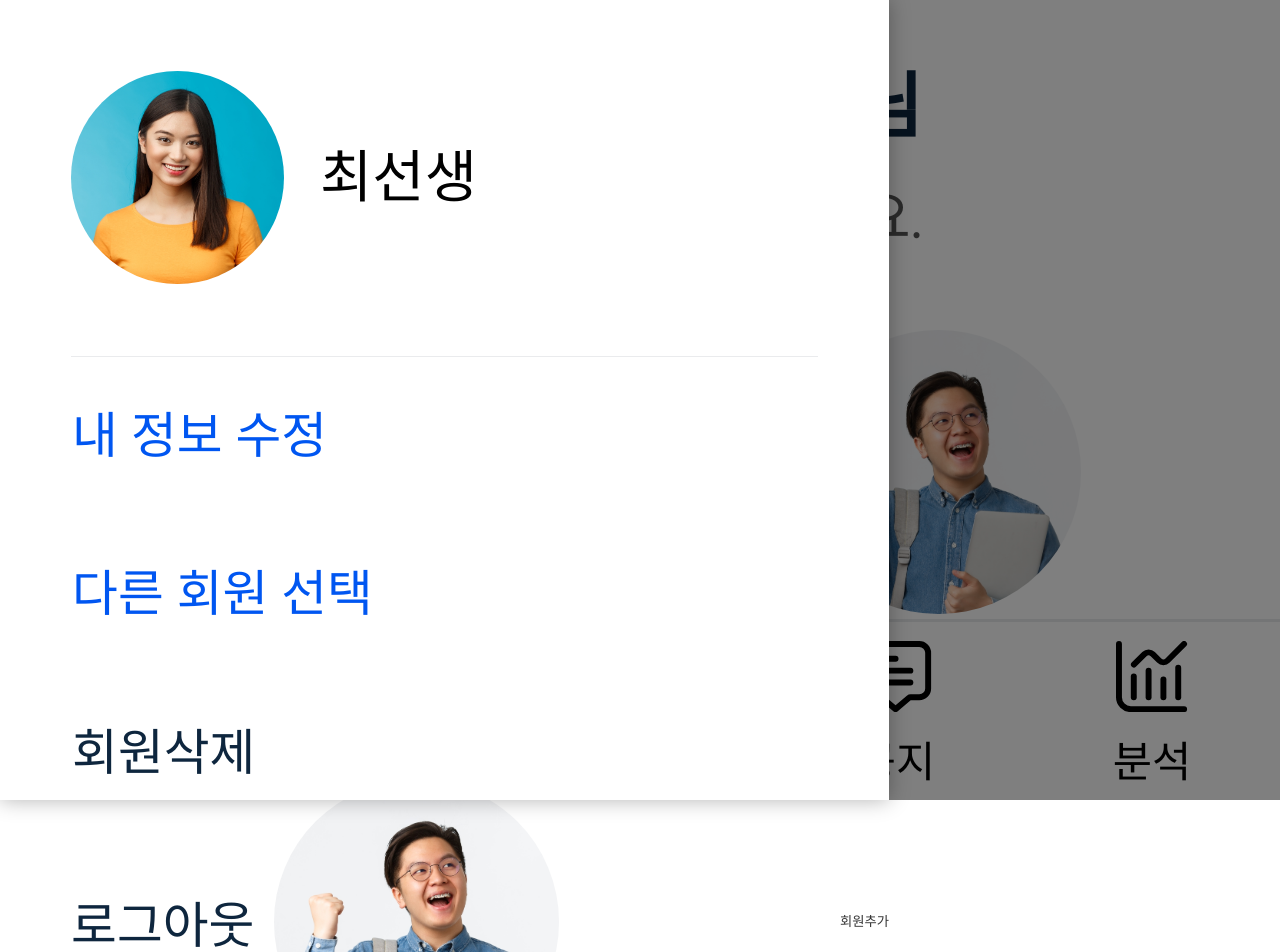
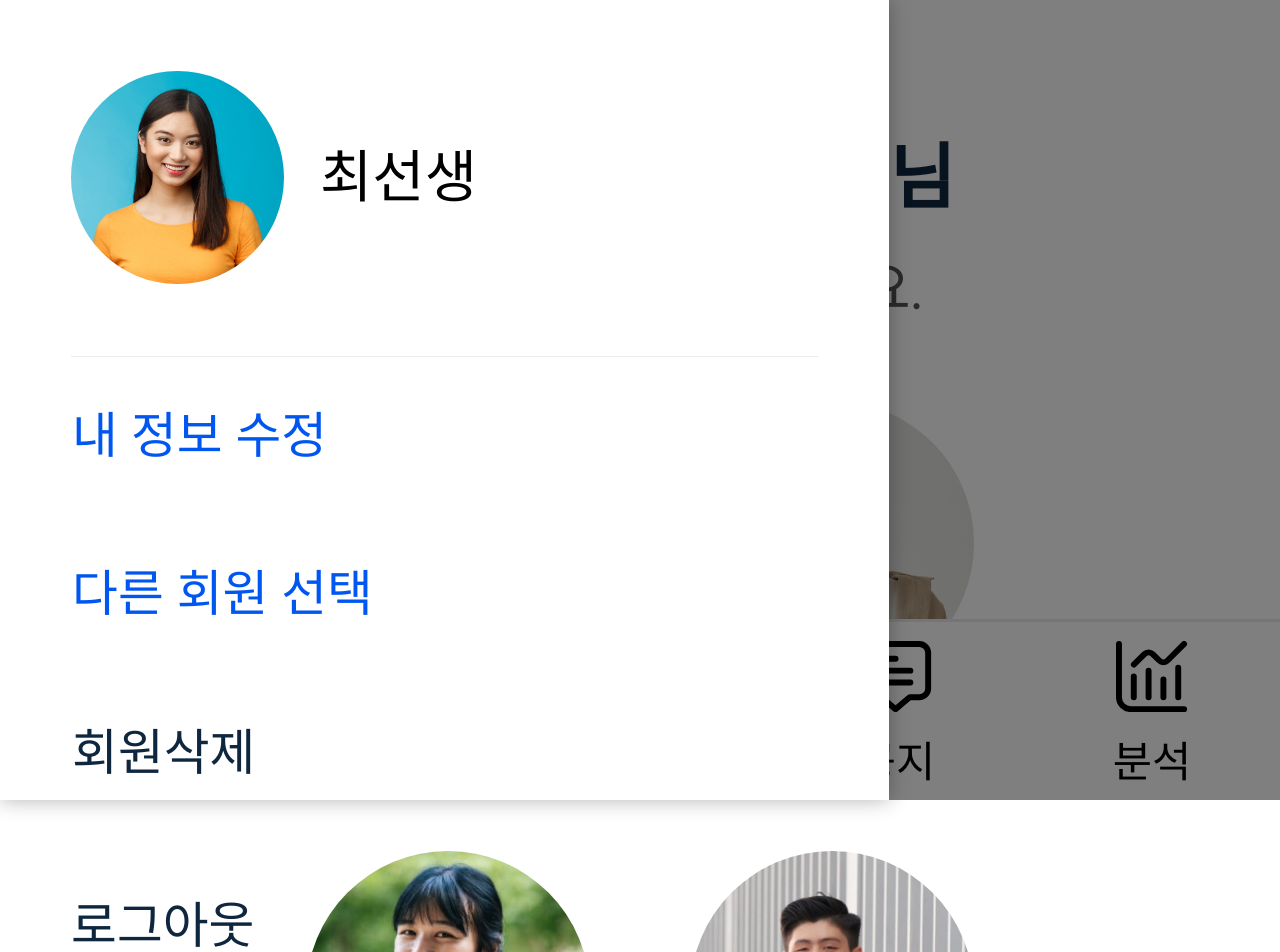
Before and after one commit to off-echoi/project-drill, a React (Create React App) app: page /members in a window 1280 px wide. Shown: the top 952 px of the page. Built offline with nearby package versions, Linux system fonts and the light colour scheme.

Commit message:
[Add] 프로필 이미지, 회원 이름 수정

```diff
--- a/src/pages/00_Members/Members.tsx
+++ b/src/pages/00_Members/Members.tsx
@@ -3,41 +3,45 @@ import { css } from '@emotion/react'
 import { memo } from 'react'
 import { Link } from 'react-router-dom'
 import { Avatar, Typo } from '@components/index'
-import ProfileImage from '@assets/profile01.jpg'
+import ProfileImage1 from '@assets/profile01.jpg'
+import ProfileImage3 from '@assets/profile03.jpg'
+import ProfileImage4 from '@assets/profile04.jpg'
+import ProfileImage5 from '@assets/profile05.jpg'
+import COLORS from '@/constants/colors'
 
 function Members() {
   return (
     <div css={style}>
       <Typo type="title" addClassName="title">
-        안녕하세요! 가가님
+        안녕하세요! 최선생님
       </Typo>
       <Typo type="text">관리할 회원을 고르세요.</Typo>
       <ul className="member_list_wrap">
         <li className="member_list">
           <Link to="/Info">
-            <Avatar name="회원1">
-              <img src={ProfileImage} alt="이미지" />
+            <Avatar name="김회원">
+              <img src={ProfileImage1} alt="이미지" />
             </Avatar>
           </Link>
         </li>
         <li className="member_list">
           <Link to="/Info">
-            <Avatar name="회원2">
-              <img src={ProfileImage} alt="이미지" />
+            <Avatar name="박원">
+              <img src={ProfileImage3} alt="이미지" />
             </Avatar>
           </Link>
         </li>
         <li className="member_list">
           <Link to="/Info">
-            <Avatar name="회원3">
-              <img src={ProfileImage} alt="이미지" />
+            <Avatar name="이아름">
+              <img src={ProfileImage4} alt="이미지" />
             </Avatar>
           </Link>
         </li>
         <li className="member_list">
           <Link to="/Info">
-            <Avatar name="회원4">
-              <img src={ProfileImage} alt="이미지" />
+            <Avatar name="공진원">
+              <img src={ProfileImage5} alt="이미지" />
             </Avatar>
           </Link>
         </li>
@@ -52,6 +56,7 @@ function Members() {
 }
 
 const style = css`
+  padding-top: 20rem;
   .title {
     margin-top: 20rem;
   }
@@ -59,7 +64,7 @@ const style = css`
     display: flex;
     flex-wrap: wrap;
     justify-content: space-around;
-    width: 70%;
+    width: 60%;
     margin: 0 auto;
   }
   .member_list {
@@ -69,6 +74,7 @@ const style = css`
     width: 80rem;
     height: 80rem;
     border-radius: 100%;
+    background: ${COLORS.LightGray};
   }
 `
 
```
